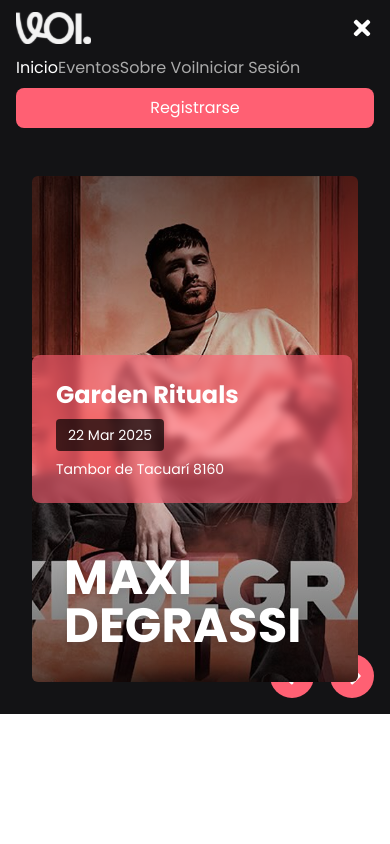
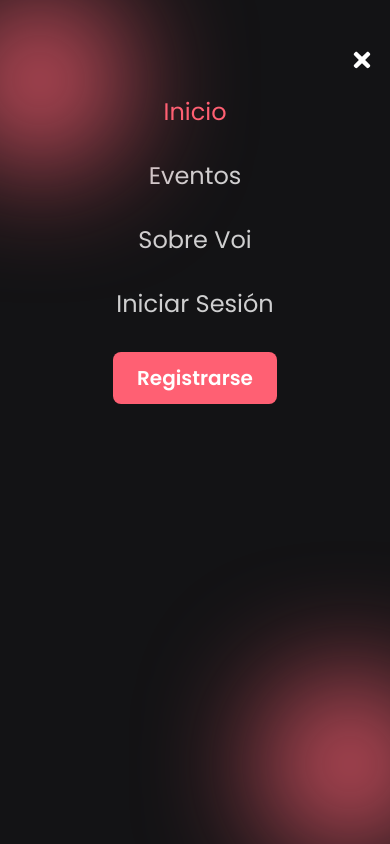
Before and after one commit to Pir4te64/Voi_frontend, a React (Vite) app: page / in a window 390 px wide. Both pictures are taken after a click on the button 362 px from the left and 28 px from the top of the page. Built offline with nearby package versions, Linux system fonts and the light colour scheme.

Commit message:
feat: implement mobile menu and navigation for HeroEvents component

```diff
--- a/src/components/heroEvents/HeroEvents.tsx
+++ b/src/components/heroEvents/HeroEvents.tsx
@@ -1,17 +1,16 @@
 // src/components/HeroEvents.tsx
-import React, { useRef } from 'react';
+import React, { useRef, useState } from 'react';
 import { Swiper, SwiperSlide } from 'swiper/react';
 import { A11y } from 'swiper/modules';
-import 'swiper/css';
-
-import { FaArrowLeft, FaArrowRight } from 'react-icons/fa';
+import 'swiper/swiper-bundle.css';
 import sliderImage from '@/assets/SliderEvent/Slider.png';
+import HeroEventsNav from './HeroEventsNav';
 
 interface Event {
   id: number;
   image: string;
   title: string;
-  date: string;
+  date: string;      // formato "DD MMM YYYY"
   location: string;
   artist: string;
 }
@@ -38,61 +37,92 @@ const events: Event[] = [
 
 const HeroEvents: React.FC = () => {
   const swiperRef = useRef<any>(null);
+  const [activeIndex, setActiveIndex] = useState(0);
 
   return (
     <section className="relative bg-primary overflow-hidden p-8 md:py-28 md:px-16">
       <Swiper
         modules={[A11y]}
         onSwiper={(swiper) => { swiperRef.current = swiper; }}
+        onSlideChange={(swiper) => setActiveIndex(swiper.realIndex)}
         spaceBetween={0}
         slidesPerView={1}
         loop
-        breakpoints={{
-          768: { slidesPerView: 2 },
-          1024: { slidesPerView: 3 },
-        }}
         className="h-[60vh] md:h-[80vh] rounded-md"
       >
-        {events.map((ev) => (
+        {events.map((ev) => {
+          const [day, month, year] = ev.date.split(' ');
+          return (
             <SwiperSlide key={ev.id}>
               <div className="relative h-full">
+                {/* Imagen de fondo */}
                 <div
                   className="absolute inset-0 bg-center bg-cover"
                   style={{ backgroundImage: `url(${ev.image})` }}
                 />
+                {/* Gradiente overlay */}
                 <div className="absolute inset-0 bg-gradient-to-t from-black/60 via-transparent to-black/60" />
 
-              {/* Tarjeta centrada verticalmente, pegada al borde izquierdo, más ancha con blur */}
-              <div className="absolute left-0 top-1/2 transform -translate-y-1/2 bg-secondary bg-opacity-60 backdrop-blur-sm p-6 rounded-lg w-80 text-white">
-                <h2 className="text-2xl font-bold mb-2">{ev.title}</h2>
-                <div className="bg-black bg-opacity-70 inline-block px-3 py-1 rounded mb-2">
-                  <span className="text-sm">{ev.date}</span>
-                </div>
-                <p className="text-sm">{ev.location}</p>
+                {/* Tarjeta principal */}
+                <div className="
+                  absolute left-0 top-0
+                  sm:top-1/2 sm:transform sm:-translate-y-1/2
+                  w-1/2 h-64 md:h-auto md:w-full sm:max-w-2xl
+                  bg-secondary bg-opacity-30 backdrop-blur-lg
+                  border border-white border-opacity-50
+                  rounded-xl
+                  p-4 md:p-8
+                  flex flex-col items-center justify-center
+                  text-white space-y-4
+                ">
+                  <h2 className="text-xl sm:text-5xl md:text-6xl font-bold text-center">
+                    {ev.title}
+                  </h2>
+
+                  <div className="
+                    flex flex-col items-center justify-center w-full space-y-4
+                    sm:flex-row sm:space-y-0 sm:space-x-4
+                  ">
+                    {/* Fecha */}
+                    <div className="
+                      bg-primary px-6 py-4 rounded-lg text-center
+                      text-secondary font-bold
+                    ">
+                      <span className="block text-md sm:text-4xl font-semibold">
+                        {day} – {month}
+                      </span>
+                      <span className="block text-md sm:text-4xl">
+                        {year}
+                      </span>
                     </div>
 
-              <h1 className="absolute bottom-8 left-8 text-5xl md:text-7xl font-extrabold uppercase text-white drop-shadow-lg">
-                {ev.artist}
-              </h1>
+                    {/* Ubicación */}
+                    <div className="text-sm sm:text-base md:text-lg font-bold text-center">
+                      {ev.location}
+                    </div>
+                  </div>
+                </div>
               </div>
             </SwiperSlide>
-        ))}
+          );
+        })}
       </Swiper>
 
-      {/* Flechas personalizadas abajo derecha */}
-      <div className="absolute bottom-4 right-4 flex space-x-4">
+      {/* Flechas de navegación en desktop/tablet */}
+      <HeroEventsNav swiperRef={swiperRef} />
+
+      {/* Dots de navegación solo en mobile */}
+      <div className="flex sm:hidden justify-center mt-4 space-x-2">
+        {events.map((_, idx) => (
           <button
-          onClick={() => swiperRef.current?.slidePrev()}
-          className="bg-secondary text-white p-3 rounded-full hover:opacity-90 transition-opacity"
-        >
-          <FaArrowLeft className="w-5 h-5" />
-        </button>
-        <button
-          onClick={() => swiperRef.current?.slideNext()}
-          className="bg-secondary text-white p-3 rounded-full hover:opacity-90 transition-opacity"
-        >
-          <FaArrowRight className="w-5 h-5" />
-        </button>
+            key={idx}
+            onClick={() => swiperRef.current?.slideToLoop(idx)}
+            className={`
+              w-2 h-2 rounded-full transition-colors
+              ${activeIndex === idx ? 'bg-white' : 'bg-white/50'}
+            `}
+          />
+        ))}
       </div>
     </section>
   );
--- /dev/null
+++ b/src/components/heroEvents/HeroEventsNav.tsx
@@ -0,0 +1,26 @@
+// src/components/HeroEventsNav.tsx
+import React from 'react';
+import { FaArrowLeft, FaArrowRight } from 'react-icons/fa';
+
+interface HeroEventsNavProps {
+    swiperRef: React.RefObject<any>;
+}
+
+const HeroEventsNav: React.FC<HeroEventsNavProps> = ({ swiperRef }) => (
+    <div className="absolute hidden sm:flex right-4 bottom-4 lg:bottom-4 space-x-4">
+        <button
+            onClick={() => swiperRef.current?.slidePrev()}
+            className="bg-transparent text-secondary border border-secondary p-3 rounded-full hover:opacity-90 transition-opacity"
+        >
+            <FaArrowLeft className="w-5 h-5" />
+        </button>
+        <button
+            onClick={() => swiperRef.current?.slideNext()}
+            className="bg-transparent text-secondary border border-secondary p-3 rounded-full hover:opacity-90 transition-opacity"
+        >
+            <FaArrowRight className="w-5 h-5" />
+        </button>
+    </div>
+);
+
+export default HeroEventsNav;
--- /dev/null
+++ b/src/components/navbar/MobileMenu.tsx
@@ -0,0 +1,79 @@
+// src/components/MobileMenu.tsx
+import React from 'react';
+import { NavLink } from 'react-router-dom';
+import { FaTimes } from 'react-icons/fa';
+
+interface MobileMenuProps {
+    isOpen: boolean;
+    onClose: () => void;
+}
+
+const MobileMenu: React.FC<MobileMenuProps> = ({ isOpen, onClose }) => {
+    return (
+        <div
+            className={`
+        fixed inset-0
+        bg-primary
+        flex flex-col pt-16 items-center space-y-8 text-white z-50
+        transition-opacity duration-300 ease-in-out
+        ${isOpen ? 'opacity-100' : 'opacity-0 pointer-events-none'}
+      `}
+        >
+            {/* Glow top-left */}
+            <div className="
+        absolute top-0 -left-10
+        w-40 h-40
+        bg-secondary
+        rounded-full
+        filter blur-3xl
+        pointer-events-none
+      "/>
+
+            {/* Glow bottom-right */}
+            <div className="
+        absolute bottom-0 -right-10
+        w-40 h-40
+        bg-secondary
+        rounded-full
+        filter blur-3xl
+        pointer-events-none
+      "/>
+
+            {/* Close button */}
+            <button
+                onClick={onClose}
+                className="absolute top-4 right-4"
+            >
+                <FaTimes className="h-6 w-6" />
+            </button>
+
+            {/* Nav links */}
+            {['/', '/eventos', '/sobre-voi', '/login'].map((path, i) => {
+                const label = ['Inicio', 'Eventos', 'Sobre Voi', 'Iniciar Sesión'][i];
+                return (
+                    <NavLink
+                        key={path}
+                        to={path}
+                        onClick={onClose}
+                        className={({ isActive }) =>
+                            `text-2xl ${isActive ? 'text-secondary' : 'text-white/80'} hover:text-secondary`
+                        }
+                    >
+                        {label}
+                    </NavLink>
+                );
+            })}
+
+            {/* Registrarse */}
+            <NavLink
+                to="/register"
+                onClick={onClose}
+                className="mt-4 px-6 py-3 bg-secondary rounded-lg text-xl font-semibold hover:opacity-90"
+            >
+                Registrarse
+            </NavLink>
+        </div>
+    );
+};
+
+export default MobileMenu;
--- a/src/components/navbar/Navbar.tsx
+++ b/src/components/navbar/Navbar.tsx
@@ -3,6 +3,7 @@ import React, { useState } from 'react';
 import { NavLink } from 'react-router-dom';
 import { FaBars, FaTimes } from 'react-icons/fa';
 import logo from '@/assets/logo.svg';
+import MobileMenu from './MobileMenu';
 
 const Navbar: React.FC = () => {
   const [isOpen, setIsOpen] = useState(false);
@@ -11,7 +12,7 @@ const Navbar: React.FC = () => {
     `transition-colors ${isActive ? 'text-white' : 'text-neutral'} hover:text-secondary`;
 
   return (
-    <nav className="bg-primary text-white">
+    <nav className="bg-primary text-white relative z-20">
       <div className="container mx-auto px-4 py-3 flex items-center justify-between">
         {/* Logo */}
         <NavLink to="/" className="flex items-center">
@@ -20,19 +21,13 @@ const Navbar: React.FC = () => {
 
         {/* Desktop links */}
         <div className="hidden md:flex space-x-8">
-          <NavLink to="/" className={linkClass}>
-            Inicio
-          </NavLink>
-          <NavLink to="/eventos" className={linkClass}>
-            Eventos
-          </NavLink>
-          <NavLink to="/sobre-voi" className={linkClass}>
-            Sobre Voi
-          </NavLink>
+          <NavLink to="/" className={linkClass}>Inicio</NavLink>
+          <NavLink to="/eventos" className={linkClass}>Eventos</NavLink>
+          <NavLink to="/sobre-voi" className={linkClass}>Sobre Voi</NavLink>
         </div>
 
         {/* Mobile hamburger */}
-        <div className="md:hidden flex items-center">
+        <div className="md:hidden">
           <button onClick={() => setIsOpen(!isOpen)}>
             {isOpen ? (
               <FaTimes className="h-6 w-6 text-white" />
@@ -42,16 +37,15 @@ const Navbar: React.FC = () => {
           </button>
         </div>
 
-        {/* Actions (siempre visibles en desktop) */}
+        {/* Desktop actions */}
         <div className="hidden md:flex items-center space-x-4">
-          <NavLink to="/login" className={linkClass}>
-            Iniciar Sesión
-          </NavLink>
+          <NavLink to="/login" className={linkClass}>Iniciar Sesión</NavLink>
           <NavLink
             to="/register"
             className={({ isActive }) =>
-              `px-4 py-2 rounded-lg transition-opacity ${
-                isActive ? 'bg-white text-primary' : 'bg-secondary text-white hover:opacity-90'
+              `px-4 py-2 rounded-lg transition-opacity ${isActive
+                ? 'bg-white text-primary'
+                : 'bg-secondary text-white hover:opacity-90'
               }`
             }
           >
@@ -60,31 +54,8 @@ const Navbar: React.FC = () => {
         </div>
       </div>
 
-      {/* Mobile menu */}
-      {isOpen && (
-        <div className="md:hidden bg-primary px-4 pb-4 space-y-2">
-          {['/', '/eventos', '/sobre-voi', '/login'].map((path, i) => {
-            const label = ['Inicio', 'Eventos', 'Sobre Voi', 'Iniciar Sesión'][i];
-            return (
-              <NavLink
-                key={path}
-                to={path}
-                onClick={() => setIsOpen(false)}
-                className={linkClass}
-              >
-                {label}
-              </NavLink>
-            );
-          })}
-          <NavLink
-            to="/register"
-            onClick={() => setIsOpen(false)}
-            className="block py-2 bg-secondary text-center rounded-lg text-white hover:opacity-90 transition-opacity"
-          >
-            Registrarse
-          </NavLink>
-        </div>
-      )}
+      {/* Mobile full-screen menu */}
+      <MobileMenu isOpen={isOpen} onClose={() => setIsOpen(false)} />
     </nav>
   );
 };
```
Lines whose indentation alone changed are shown as unchanged.
